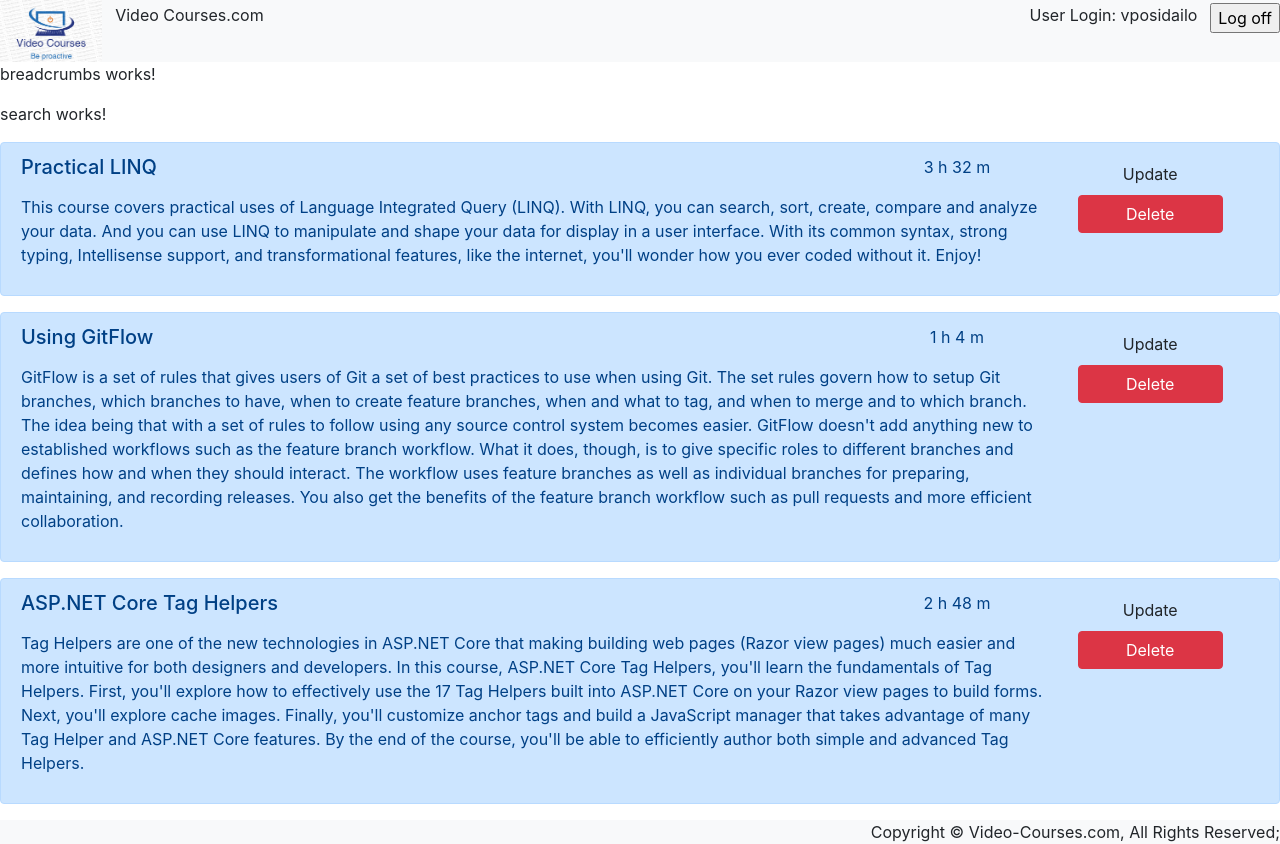
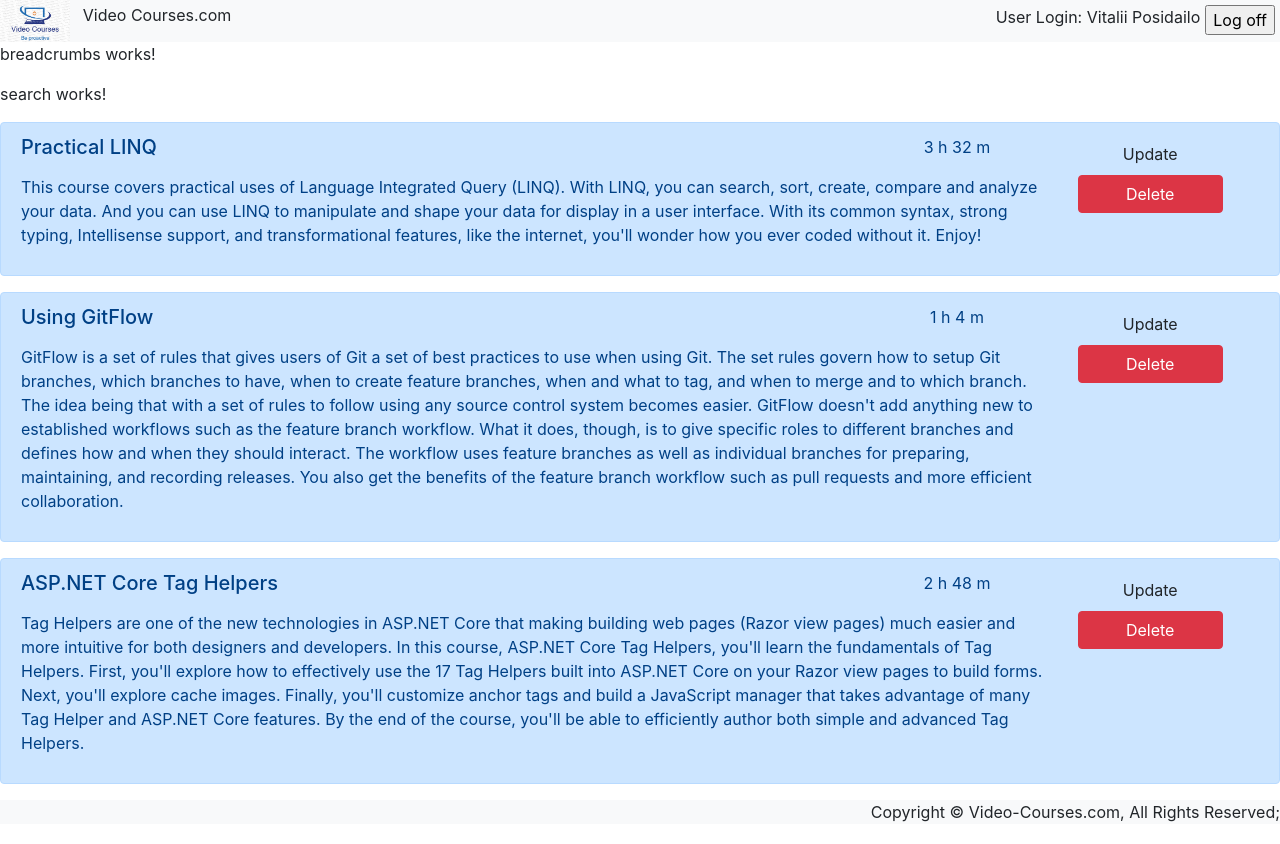
Before and after one commit to vposidailo/angular-mentee-program, an Angular app: page / in a window 1280 px wide. Built offline with nearby package versions, Linux system fonts and the light colour scheme.

Commit message:
Added login user interface; Added login component; Refactored header component;

```diff
--- a/src/app/core/core.module.ts
+++ b/src/app/core/core.module.ts
@@ -3,12 +3,13 @@ import { CommonModule } from '@angular/common';
 import { BreadcrumbsComponent } from './breadcrumbs/breadcrumbs.component';
 import { HeaderComponent } from './header/header.component';
 import { FooterComponent } from './footer/footer.component';
+import { LoginComponent } from './login/login.component';
 
 @NgModule({
   imports: [
     CommonModule
   ],
-  declarations: [HeaderComponent, FooterComponent, BreadcrumbsComponent],
+  declarations: [HeaderComponent, FooterComponent, BreadcrumbsComponent, LoginComponent],
   exports: [HeaderComponent, FooterComponent, BreadcrumbsComponent]
 })
 export class CoreModule { }
--- a/src/app/core/header/header.component.css
+++ b/src/app/core/header/header.component.css
@@ -1,11 +1,6 @@
 .header-logo-image{
-    width: 8%;
-    min-width: 8%;
-}
-
-.header-float-right-and-center {
-    float: right;
-    margin-top: 3px;
+    width: 70px;
+    min-width: 70px;
 }
 
 .header-website-name {
--- a/src/app/core/header/header.component.html
+++ b/src/app/core/header/header.component.html
@@ -1,6 +1,5 @@
 <div class="bg-light">
   <img id="HeaderLogoImage" src="/assets/logo.png" class="header-logo-image"/>
   <span id="HeaderWebsiteNameSpan" class="header-website-name">Video Courses.com</span>
-  <input id="HeaderUserLogoffButton" type="button" onclick="" Value="Log off" class="header-float-right-and-center"/>
-  <span id="HeaderUserLoginSpan" class="header-float-right-and-center header-login-information">User Login: vposidailo</span>
+  <app-login [user]=user></app-login>
 </div>
--- a/src/app/core/header/header.component.ts
+++ b/src/app/core/header/header.component.ts
@@ -1,4 +1,5 @@
 import { Component, OnInit } from '@angular/core';
+import { User } from '../../model/user';
 
 @Component({
   selector: 'app-header',
@@ -6,6 +7,11 @@ import { Component, OnInit } from '@angular/core';
   styleUrls: ['./header.component.css']
 })
 export class HeaderComponent implements OnInit {
+  public user: User = {
+    Id: 1,
+    FirstName: "Vitalii",
+    LastName: "Posidailo"
+  };
 
   constructor() { }
 
--- /dev/null
+++ b/src/app/core/login/login.component.css
@@ -0,0 +1,5 @@
+.header-float-right-and-center {
+    float: right;
+    margin-top: 5px;
+    margin-right: 5px;
+}
--- /dev/null
+++ b/src/app/core/login/login.component.html
@@ -0,0 +1,2 @@
+<input id="HeaderUserLogoffButton" type="button" onclick="" Value="Log off" class="header-float-right-and-center"/>
+<span id="HeaderUserLoginSpan" class="header-float-right-and-center header-login-information">User Login: {{user.FirstName}} {{user.LastName}}</span>
--- /dev/null
+++ b/src/app/core/login/login.component.ts
@@ -0,0 +1,17 @@
+import { Component, OnInit, Input } from '@angular/core';
+import { User } from '../../model/user';
+
+@Component({
+  selector: 'app-login',
+  templateUrl: './login.component.html',
+  styleUrls: ['./login.component.css']
+})
+export class LoginComponent implements OnInit {
+  @Input() public user: User;
+
+  constructor() { }
+
+  ngOnInit() {
+  }
+
+}
--- /dev/null
+++ b/src/app/model/user.ts
@@ -0,0 +1,5 @@
+export interface User {
+    Id: number;
+    FirstName: string;
+    LastName: string;
+}
```
Also changed, not shown: 1 other file (tests, documents, lock files or other folders).
